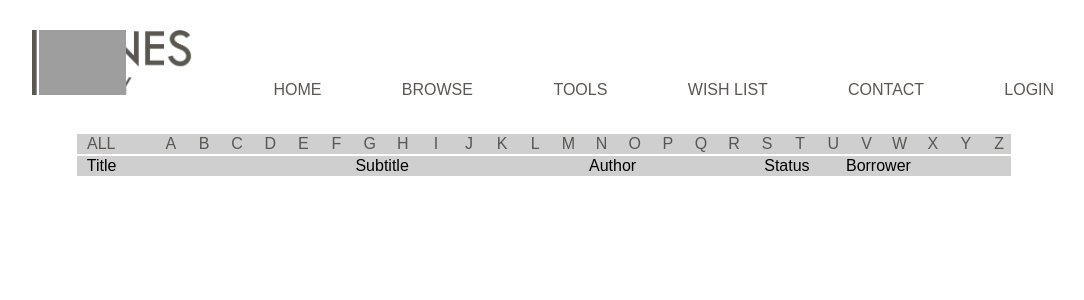
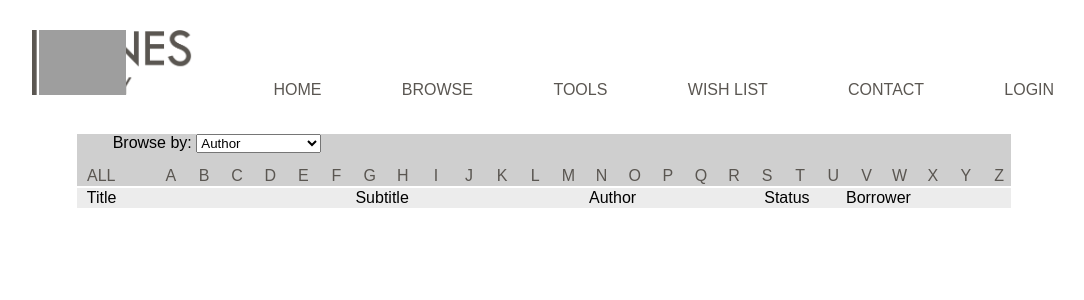
Before and after one commit to ATouhou/JonesLibrary, a PHP site: page /browse.html in a window 1280 px wide. Shown: the top 300 px of the page, without its empty margins (96-1180 px from the left). Run offline with PHP 8.4, Linux system fonts and the light colour scheme; some web fonts are replaced; grey boxes are pictures that could not be loaded.

Commit message:
marco polo

```diff
--- a/browse.html
+++ b/browse.html
@@ -57,7 +57,18 @@
                     </LI>
                 </UL>
             </DIV>
-            <TABLE style='width: 73%; text-align: center; margin: auto;'>
+            <TABLE style='width: 73%; text-align: center; margin: auto; border: 0px;' class='jl-bg-gray'>
+                <TR>
+                    <TD style='padding: 5px; height: 30px; display: inline;'>Browse by:
+                        <select style='width: 125px; display: inline;'>
+                            <option value="author">Author</option>
+                            <option value="title">Title</option>
+                        </select>
+                    </TD>
+                    <TD style='width: 70%; height: 30px;'></TD>
+                </TR>
+            </TABLE>
+            <TABLE style='width: 73%; text-align: center; margin: auto; border: 0px;'>
                 <TR class='alphabetbar'>
                     <TD style='width: 3.5%' class='jl-bg-gray'><A href='#'>ALL</A></TD>
                     <TD style='width: 3.5%' class='jl-bg-gray'><A href='#'></A></TD>
@@ -91,12 +102,12 @@
             </TABLE>
             <TABLE class='browse-table'>
                 <TR style='height: 2px; background-color: #fff; width: 100%;'></TR>
-                <TR class='jl-bg-gray'>
-                    <TD style='text-align: left; width: 23%;' class='booktitle jl-bg-gray'>Title</TD>
-                    <TD style='text-align: left; width: 20%;' class='subtitle jl-bg-gray'>Subtitle</TD>
-                    <TD style='text-align: left; width: 15%;' class='author jl-bg-gray'>Author</TD>
-                    <TD style='text-align: left; width: 7%;' class='status jl-bg-gray'>Status</TD>
-                    <TD style='text-align: left; width: 15%;' class='checkedOutBy jl-bg-gray'>Borrower</TD>
+                <TR class='jl-bg-lgray'>
+                    <TD style='text-align: left; width: 23%;' class='booktitle jl-bg-lgray'>Title</TD>
+                    <TD style='text-align: left; width: 20%;' class='subtitle jl-bg-lgray'>Subtitle</TD>
+                    <TD style='text-align: left; width: 15%;' class='author jl-bg-lgray'>Author</TD>
+                    <TD style='text-align: left; width: 7%;' class='status jl-bg-lgray'>Status</TD>
+                    <TD style='text-align: left; width: 15%;' class='checkedOutBy jl-bg-lgray'>Borrower</TD>
                 </TR>
             </TABLE>
 
--- a/styles/main.css
+++ b/styles/main.css
@@ -38,6 +38,9 @@ a:active {
 }
 .jl-bg-gray{
    background-color: #cfcfcf;
+}
+.jl-bg-lgray{
+   background-color: #ECECEC;
 }
  /*////////////////////////////////////////////////////
  //////////////////  Navigation ///////////////////////
```
